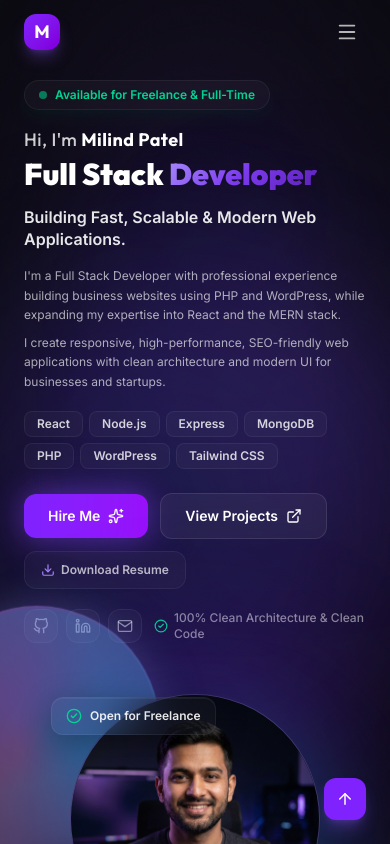
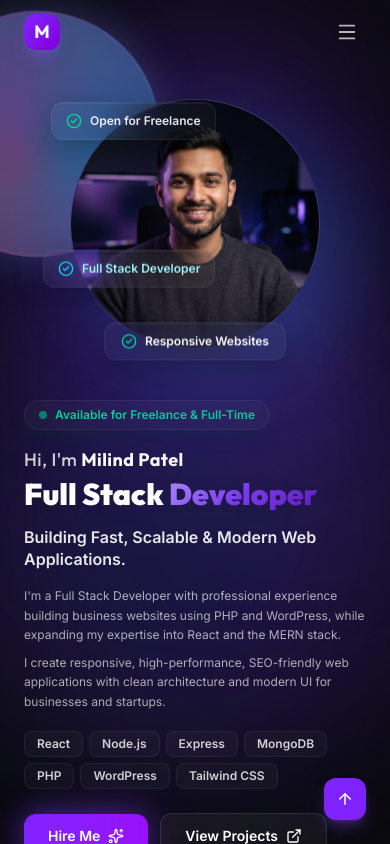
Before and after one commit to milindpatel1432/milindportfolio, a React (Vite) app: page / in a window 390 px wide. Shown: the top 844 px of the page. Built offline with nearby package versions, Linux system fonts and the light colour scheme.

Commit message:
Fix Hero section responsive mobile order so image appears first

```diff
--- a/src/components/Hero/Hero.jsx
+++ b/src/components/Hero/Hero.jsx
@@ -69,12 +69,12 @@ export default function Hero() {
       <div className="max-w-7xl mx-auto w-full relative z-10">
         <div className="grid lg:grid-cols-2 gap-8 lg:gap-12 xl:gap-16 items-center">
 
-          {/* ── Left Column ── */}
+          {/* ── Left Column (Text) ── */}
           <motion.div
             variants={staggerContainer}
             initial="hidden"
             animate="visible"
-            className="flex flex-col gap-4 md:gap-5"
+            className="flex flex-col gap-4 md:gap-5 order-2 lg:order-1"
           >
             {/* Availability Badge */}
             <motion.div variants={fadeUp} className="flex items-center gap-2">
@@ -190,12 +190,12 @@ export default function Hero() {
             </motion.div>
           </motion.div>
 
-          {/* ── Right Column — Visual Composition ── */}
+          {/* ── Right Column — Visual Composition (Avatar Image) ── */}
           <motion.div
             initial={{ opacity: 0, scale: 0.9 }}
             animate={{ opacity: 1, scale: 1 }}
             transition={{ duration: 0.9, ease: [0.25, 0.46, 0.45, 0.94], delay: 0.2 }}
-            className="relative flex items-center justify-center lg:justify-end mt-4 lg:mt-0"
+            className="relative flex items-center justify-center lg:justify-end my-4 lg:my-0 order-1 lg:order-2"
             style={{
               transform: `translate(${mousePos.x * -0.8}px, ${mousePos.y * -0.8}px)`,
             }}
```
